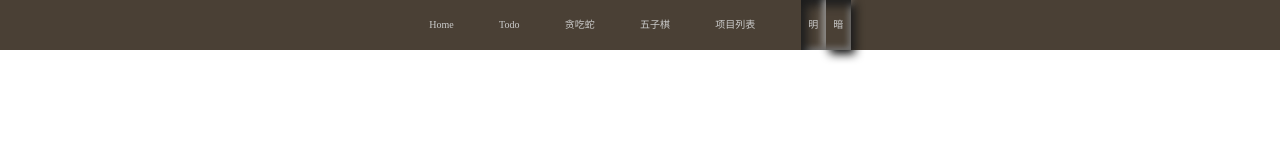
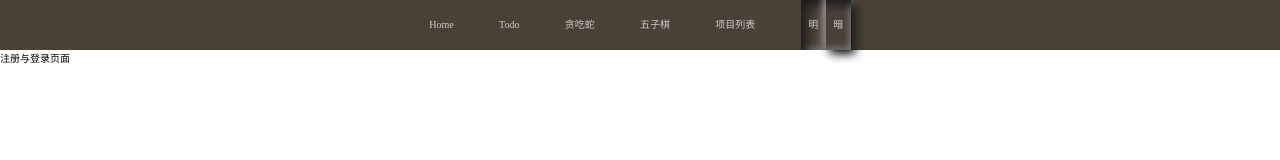
Before and after one commit to gssggssg/projects, a React (Create React App) app: page /login in a window 1280 px wide. Shown: the top 160 px of the page. Built offline with nearby package versions, Linux system fonts and the light colour scheme.

Commit message:
feat-Added the registration and login page

```diff
--- /dev/null
+++ b/src/pages/LogIn/index.module.scss
@@ -0,0 +1 @@
+// LogIn Scss
--- /dev/null
+++ b/src/pages/LogIn/index.tsx
@@ -0,0 +1,11 @@
+import * as React from "react";
+
+type LogInType = {}
+
+const LogIn: React.FC<LogInType> = (): JSX.Element => {
+  return (
+    <div>注册与登录页面</div>
+  );
+};
+
+export default LogIn;
--- a/src/routes/index.ts
+++ b/src/routes/index.ts
@@ -4,6 +4,7 @@ import Todo from "../pages/Todo";
 import Snake from "../pages/Snake";
 import Gobang from "../pages/Gobang";
 import FSProjectList from "../pages/FSProjectList";
+import LogIn from "../pages/LogIn";
 
 // 导入路由管理工具
 import { RouteConfig } from "react-router-config";
@@ -39,6 +40,11 @@ const routes: RouteConfig = [
     exact: true,
     component: FSProjectList,
   },
+  {
+    path: "/login",
+    exact: true,
+    component: LogIn,
+  },
 ];
 
 export default routes;
```
Also changed, not shown: src/pages/LogIn/SignIn.tsx (added, +12 -0 lines), src/pages/LogIn/SignUp.tsx (added, +12 -0 lines).
